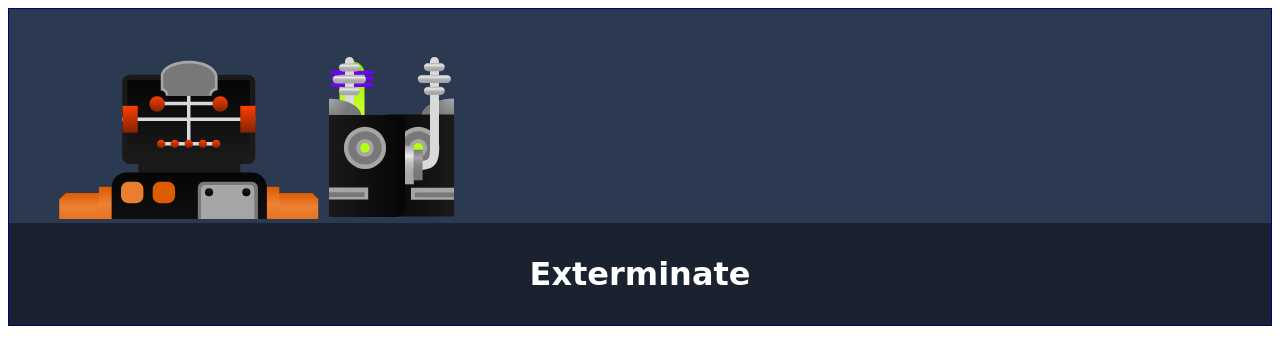
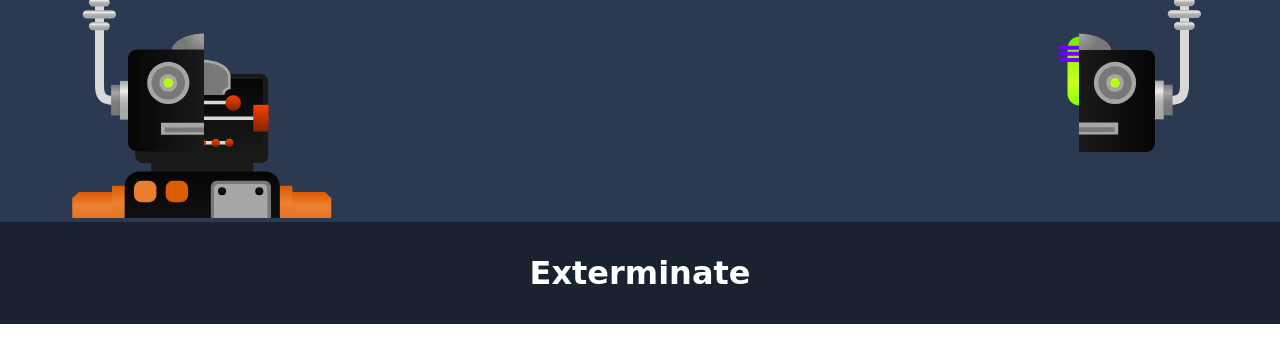
Before and after one commit to katiea2496/dsn1674-assignment-6, a plain HTML site: page index.html in a window 1280 px wide. Drawn offline with Linux system fonts and the light colour scheme; a web font is replaced by a local one.

Commit message:
added animation, got rid of border, moved brain to centre

```diff
--- a/css/banner.css
+++ b/css/banner.css
@@ -8,10 +8,17 @@ html {
   box-sizing: inherit;
 }
 
+body {
+  margin: 0;
+}
+
 header {
-  border: 1px solid navy;
   background-color: #2b3951;
-  padding: 3em 0 0 0;
+  padding: 3.5em 0 0 0;
+  margin: 0;
+}
+
+div {
   margin: 0;
 }
 
@@ -21,17 +28,23 @@ header {
   padding: 0 0 0 2.5em;
   margin: 0;
   position: relative;
+  left: 1.35em;
 }
 
 .brain {
   width: 46px;
   position: absolute;
+  right: 11.05em;
+  top: 2em;
 }
 
 .head-left {
   width: 125px;
   position: absolute;
   margin: 0;
+  top: -0.5em;
+  left: 4.95em;
+  transition: all 200ms linear;
 }
 
 .head-right {
@@ -39,10 +52,16 @@ header {
   position: absolute;
   transition: all 200ms linear;
   margin: 0 ;
+  top: -0.5em;
+  right: 4.75em;
 }
 
 .head-right:hover {
+  right: 2em;
+}
 
+.head-left:hover {
+    left: 2em;
 }
 
 h1 {
@@ -56,7 +75,3 @@ h1 {
   padding: 1em;
   margin: 0;
 }
-
-header:hover h1 {
-  bottom: 1em;
-}
```
